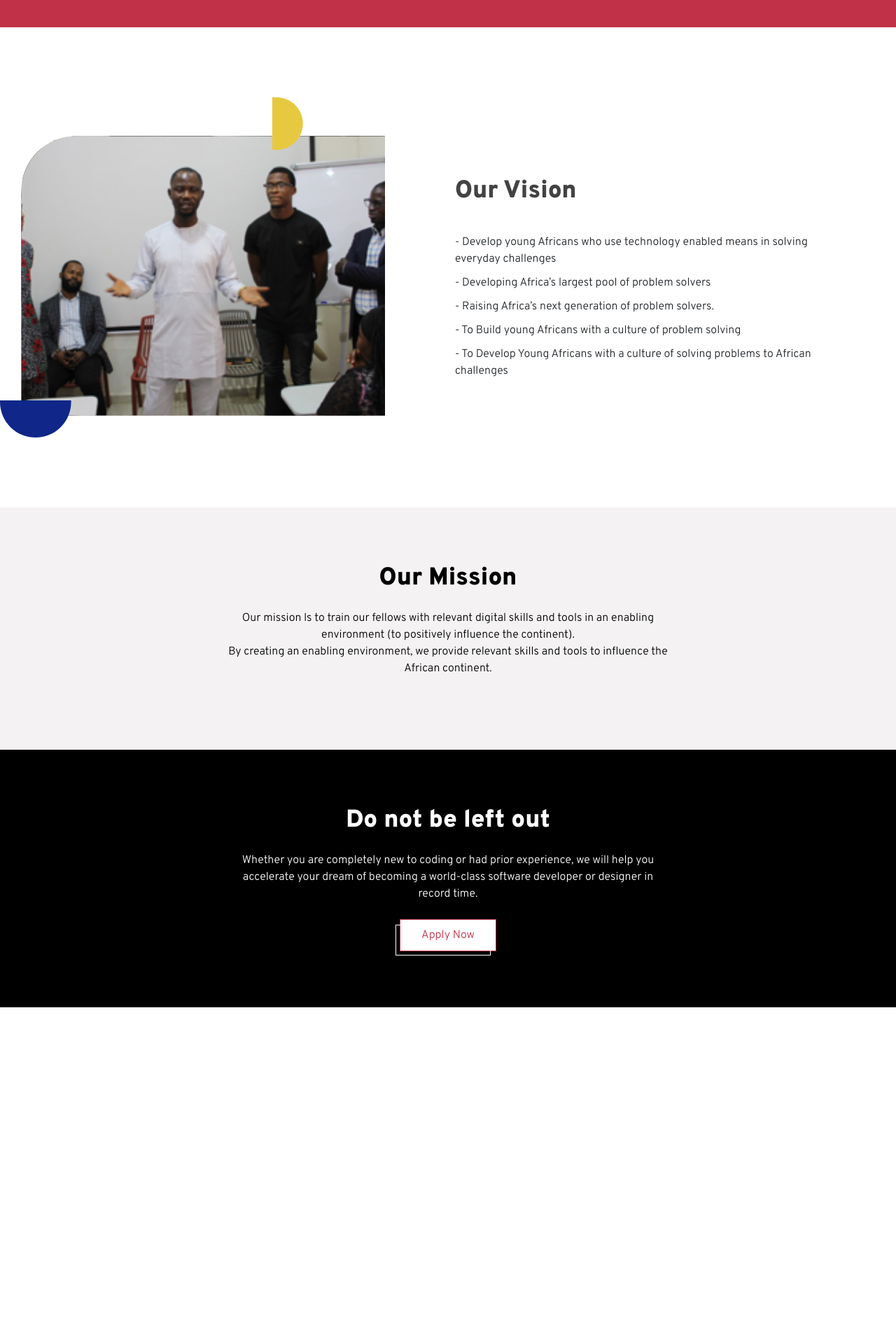
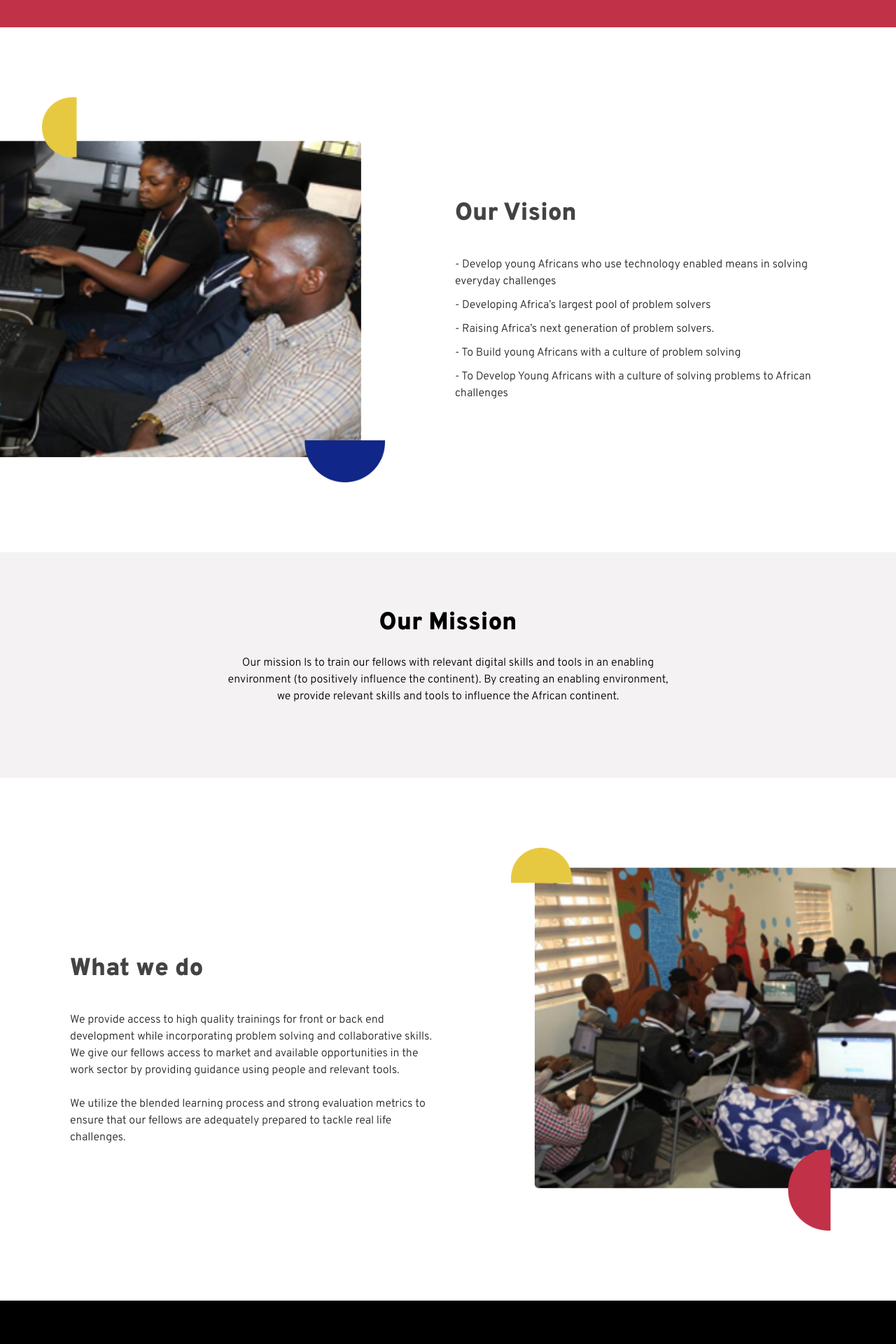
Before and after one commit to horlaarsco/TIIDELab, a React (Create React App) app: page /about in a window 1280 px wide. Shown: the part 980-2900 px from the top of the page at 70% size. Before the commit the page ends 2419 px from the top, so only its background shows below. Built offline with nearby package versions, Linux system fonts and the light colour scheme.

Commit message:
sodiq (#1)
Co-authored-by: Darey <horla@Dareys-MacBook-Pro.local>

```diff
--- a/src/components/Style.js
+++ b/src/components/Style.js
@@ -33,15 +33,15 @@ export const WineSemiCircle = styled.div`
 `;
 
 export const Button = styled.button`
-  background: white;
-  color: #c13147;
-  border: 1px solid #c13147;
+  color: white;
+  border: none;
   padding: 1rem 3rem;
   position: relative;
   font-size: 1.6rem;
+  background: #c13147;
   &:after {
     content: " ";
-    border: 1px solid white;
+    border: 1px solid #c13147;
     position: absolute;
     width: 100%;
     height: 100%;
--- a/src/pages/About.jsx
+++ b/src/pages/About.jsx
@@ -52,7 +52,7 @@ export function About() {
         </p>
       </SectionDiv>
       <Vision>
-        <img width='550px' src='/faq.svg' alt='' />
+        <img src='/about2.png' alt='' />
         <div>
           <SubHeader>Our Vision</SubHeader>
           <p>
@@ -77,12 +77,29 @@ export function About() {
         <p>
           Our mission Is to train our fellows with relevant digital skills and
           tools in an enabling environment (to positively influence the
-          continent).
-          <br />
-          By creating an enabling environment, we provide relevant skills and
-          tools to influence the African continent.
+          continent). By creating an enabling environment, we provide relevant
+          skills and tools to influence the African continent.
         </p>
       </SectionDiv>
+      <WhatWedo>
+        <div>
+          <SubHeader> What we do</SubHeader>
+          <p>
+            We provide access to high quality trainings for front or back end
+            development while incorporating problem solving and collaborative
+            skills. We give our fellows access to market and available
+            opportunities in the work sector by providing guidance using people
+            and relevant tools.
+            <br />
+            <br />
+            We utilize the blended learning process and strong evaluation
+            metrics to ensure that our fellows are adequately prepared to tackle
+            real life challenges.
+          </p>
+        </div>
+        <img src='/about3.png' alt='' />
+      </WhatWedo>
+
       <SectionDiv bg='black'>
         <h3>Do not be left out</h3>
         <p>
@@ -96,6 +113,56 @@ export function About() {
   );
 }
 
+const WhatWedo = styled.div`
+  display: flex;
+  max-width: 1300px;
+  margin: 10rem auto;
+
+  div {
+    display: flex;
+    flex-direction: column;
+    justify-content: center;
+    /* align-items: center; */
+    padding: 3rem 10rem;
+  }
+
+  img {
+    width: 550px;
+  }
+
+  @media (max-width: 1200px) {
+    div {
+      padding: 3rem 7rem;
+    }
+
+    img {
+      width: 450px;
+    }
+  }
+
+  @media (max-width: 1100px) {
+    div {
+      padding: 3rem 4rem;
+    }
+
+    img {
+      width: 400px;
+    }
+  }
+
+  @media (max-width: 768px) {
+    flex-direction: column;
+    div {
+      padding: 3rem 4rem;
+    }
+
+    img {
+      padding: 3rem 4rem;
+      width: 100%;
+    }
+  }
+`;
+
 const Vision = styled.div`
   display: flex;
   max-width: 1300px;
@@ -108,12 +175,48 @@ const Vision = styled.div`
     /* align-items: center; */
     padding: 3rem 10rem;
   }
+
+  img {
+    width: 550px;
+  }
+
+  @media (max-width: 1200px) {
+    div {
+      padding: 3rem 7rem;
+    }
+
+    img {
+      width: 450px;
+    }
+  }
+
+  @media (max-width: 1100px) {
+    div {
+      padding: 3rem 4rem;
+    }
+
+    img {
+      width: 400px;
+    }
+  }
+
+  @media (max-width: 768px) {
+    flex-direction: column;
+    div {
+      padding: 3rem 4rem;
+    }
+
+    img {
+      padding: 3rem 4rem;
+      width: 100%;
+    }
+  }
 `;
 
 const LightApplyButton = styled(Button)`
   background: white;
   color: #c13147;
-  border: 1px solid #c13147;
+  border: none;
 
   &:after {
     border: 1px solid white;
@@ -130,19 +233,8 @@ const Top = styled.div`
   margin: 0 auto;
   position: relative;
   max-width: 1300px;
-
-  & > div {
-    position: absolute;
-    right: 100px;
-    top: 40px;
-    display: flex;
-
-    span {
-      width: 13px;
-      height: 13px;
-      border-radius: 50%;
-      background: #e7c941;
-    }
+  img {
+    width: 350px;
   }
 
   @media (max-width: 1200px) {
@@ -159,6 +251,20 @@ const Top = styled.div`
     }
   }
 
+  & > div {
+    position: absolute;
+    right: 100px;
+    top: 40px;
+    display: flex;
+
+    span {
+      width: 13px;
+      height: 13px;
+      border-radius: 50%;
+      background: #e7c941;
+    }
+  }
+
   @media (max-width: 768px) {
     padding: 6rem 3rem;
 
--- a/src/pages/Contact.jsx
+++ b/src/pages/Contact.jsx
@@ -207,7 +207,7 @@ const Faq = styled.div`
 const LightApplyButton = styled(Button)`
   background: white;
   color: #c13147;
-  border: 1px solid #c13147;
+  border: none;
 
   &:after {
     border: 1px solid white;
```
Also changed, not shown: public/about3.png (added), public/leftbg.png (added).
